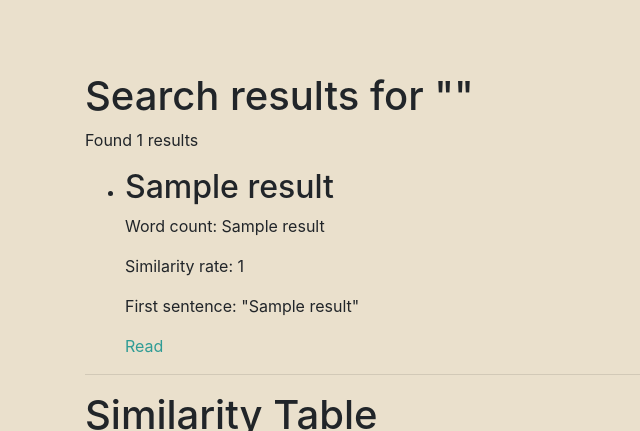
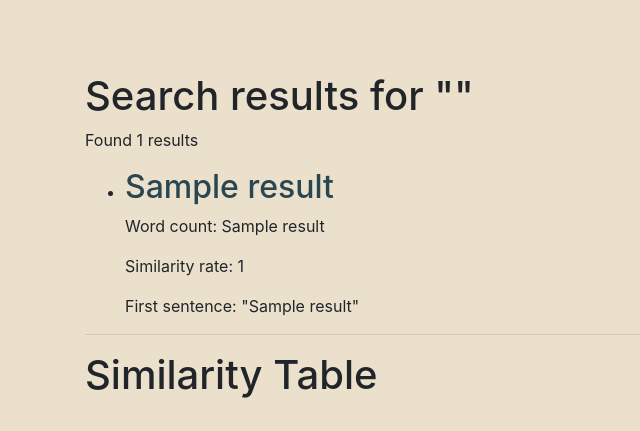
Before and after one commit to shafiranaya/Algeo02-19040, a Flask app: template src/templates/result.html in a window 1280 px wide. Shown: the part 66-497 px from the top of the page, without its empty margins (0-640 px from the left). Run offline with Flask 2, Linux system fonts and the light colour scheme; the template is opened without the code that fills it: most values are stand-ins (such as "Sample title", 1, 10 or a date in 2020); some libraries are stand-ins or nearby versions.

Commit message:
biar mirip spek

```diff
--- a/src/static/css/style.css
+++ b/src/static/css/style.css
@@ -54,7 +54,7 @@ input[type="submit"]{
     margin: 40px 0;
 }
 
-a:link{
+a:link {
     color: #2F9C95;
 }
 
--- a/src/templates/result.html
+++ b/src/templates/result.html
@@ -8,11 +8,10 @@
 {% for i in range(length) %}
 <ul>
     <li>
-        <h2>{{results[i][1]}}</h2>
+        <h2><a href="/{{results[i][1]}}" style="color: #2A4650;">{{results[i][1]}}</a></h2>
         <p>Word count: {{results[i][2]}}</p>
         <p>Similarity rate: {{results[i][0]}}</p>
         <p>First sentence: "{{results[i][3]}}"</p>
-        <p><a href="/{{results[i][1]}}">Read</a></p>
     </li>
 </ul>
 <hr>
@@ -20,6 +19,7 @@
 
 {% if tableresults != [[]] %}
     <h1>Similarity Table</h1>
+    <br>
     <div class="table-container">
         <table class="table similarity-table">
             <thead>
--- a/src/templates/text.html
+++ b/src/templates/text.html
@@ -3,7 +3,7 @@
 {% block body %}
 <br><br><br>
 <div class="container">
-    <h1>{{filename}}</h1>
+    <h1 style="color:#2A4650;">{{filename}}</h1>
     <p>{{ content }}</p>
     <br><br>
 </div>
```
